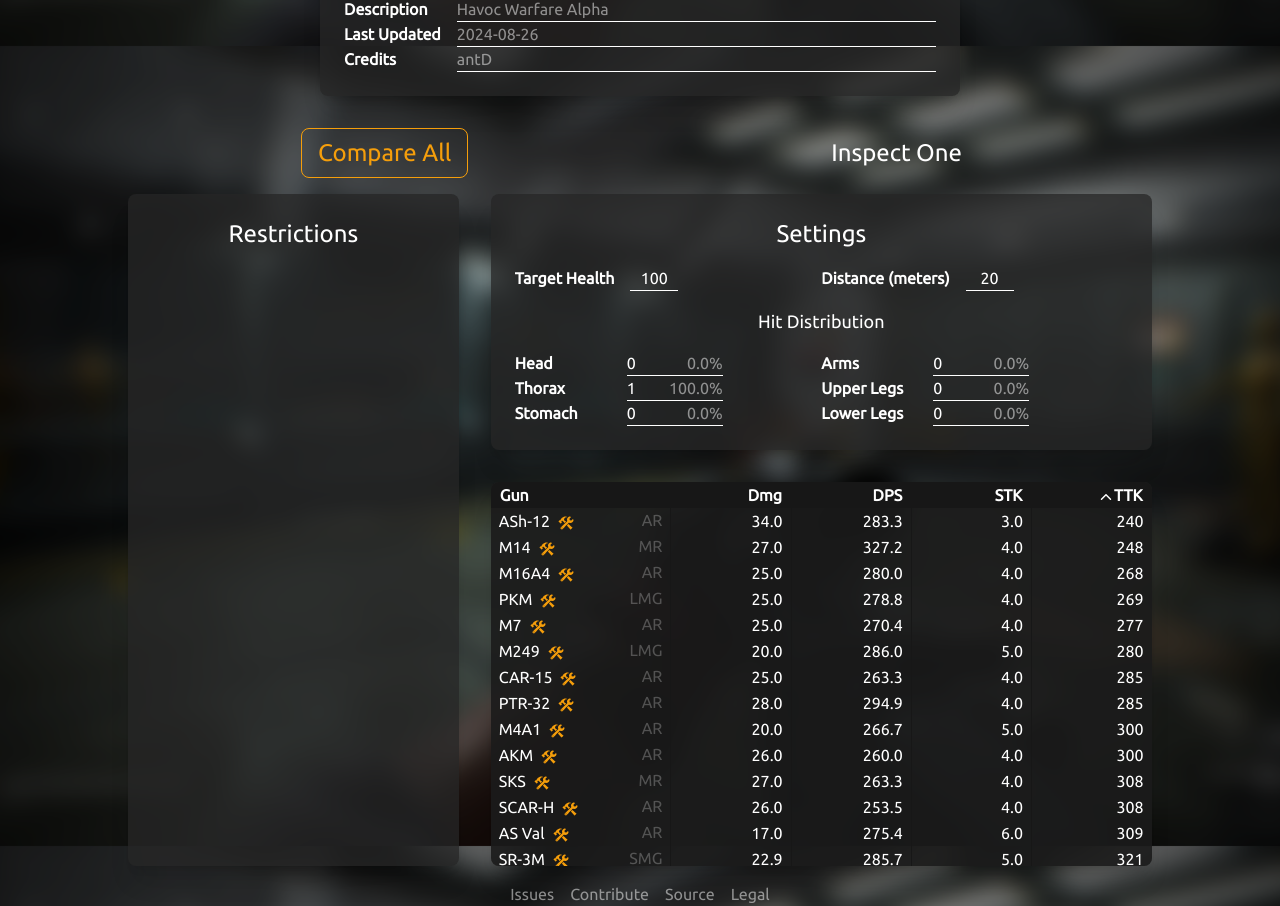
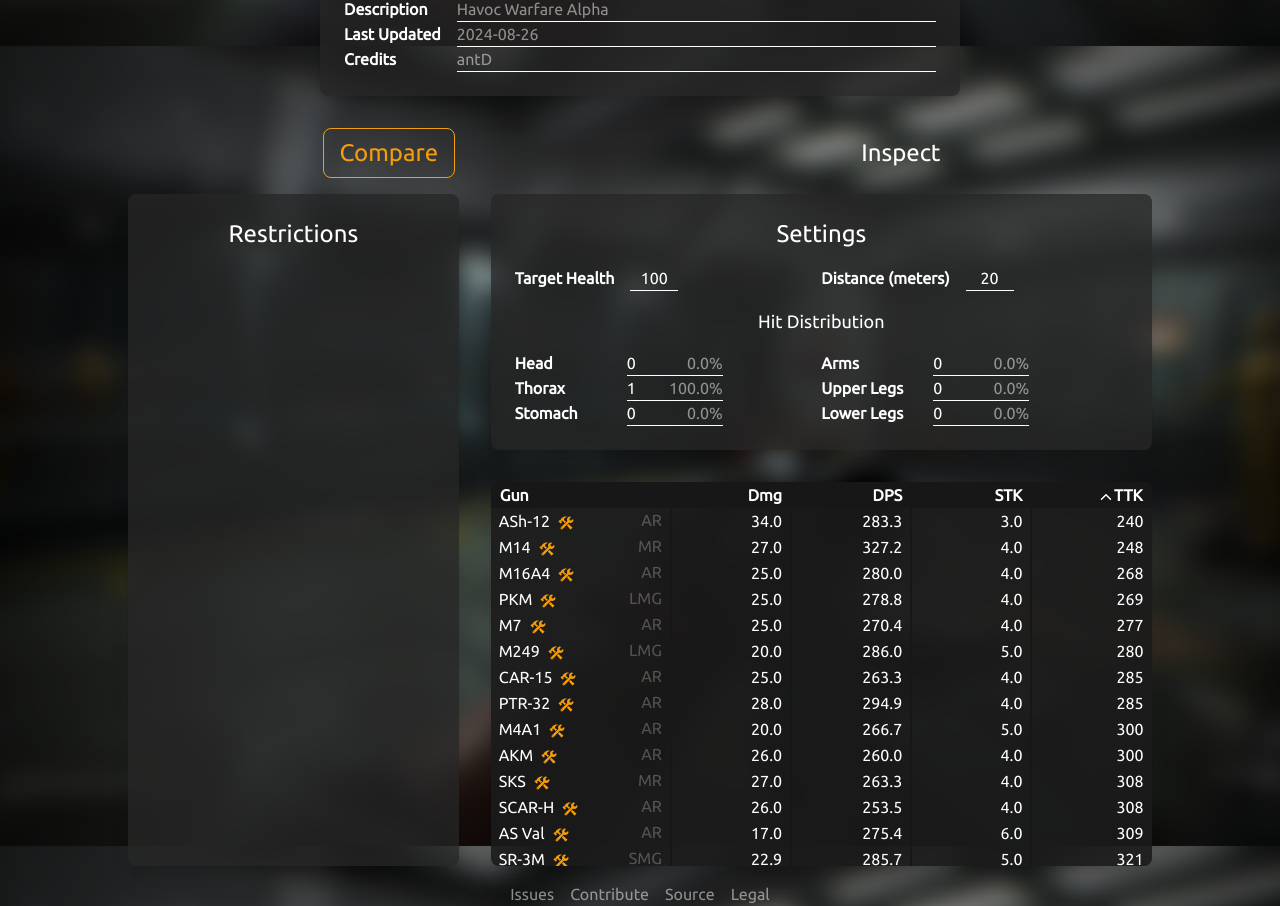
Before and after one commit to antD97/DFCalc, a Next.js app: page / in a window 1280 px wide. Shown: the part 754-1660 px from the top of the page. Built offline with nearby package versions, Linux system fonts and the light colour scheme.

Commit message:
Fixed result table column width animation; etc. - fixed result table column widths having animation - minor style tweaks

```diff
--- a/app/components/compareTool/columnHeaderTooltip.tsx
+++ b/app/components/compareTool/columnHeaderTooltip.tsx
@@ -10,7 +10,7 @@
   column,
   children
 }) => {
-    return (
+    return column.long === 'Gun Name' ? <>{children}</> : (
       <Tooltip
         placement="top"
         arrow
--- a/app/components/compareTool/compareResultsTable.tsx
+++ b/app/components/compareTool/compareResultsTable.tsx
@@ -84,7 +84,7 @@
 
           {/* gun rows */}
           {sortedResultList.map(([gunName, gunResultData]) => (
-            <motion.tr key={gunName} layout className="block divide-x divide-neutral-900">
+            <motion.tr key={gunName} layout="position" className="block divide-x-2 divide-neutral-900 hover:bg-neutral-900/50">
 
               {/* gun cells */}
               {columnStates.map(({ column, width }) => (
--- a/app/components/compareTool/gunDetailsTooltip.tsx
+++ b/app/components/compareTool/gunDetailsTooltip.tsx
@@ -46,7 +46,7 @@
                   {gunResultData.muzzle && <LI>{gunResultData.muzzle.name}</LI>}
                 </UL>
 
-                <P className="pb-0">Range Multipliers with Attachments <IoIosConstruct className="inline text-amber-500" /></P>
+                <P className="pb-0">Range Multipliers With Attachments <IoIosConstruct className="inline text-amber-500" /></P>
                 <UL>
                   {[{ from: 0, multiplier: 1 }, ...gunResultData.withAttachmentsDamageFalloffMultipliers].map((dfm, i, allDfm) => {
                     const isLast = i === allDfm.length - 1;
--- a/app/components/toolSwitcher.tsx
+++ b/app/components/toolSwitcher.tsx
@@ -22,10 +22,10 @@
           <>
             <div className="max-w-screen-sm w-full flex justify-around text-2xl pb-4 lg:max-w-none">
               <ToolButton isSelected={currentTool === 'compare'} onClick={() => { setCurrentTool('compare') }}>
-                Compare All
+                Compare
               </ToolButton>
               <ToolButton isSelected={currentTool === 'inspect'} onClick={() => { setCurrentTool('inspect') }}>
-                Inspect One
+                Inspect
               </ToolButton>
             </div>
             {currentTool === 'compare' && <CompareToolDataProvider><CompareTool /></CompareToolDataProvider>}
```
